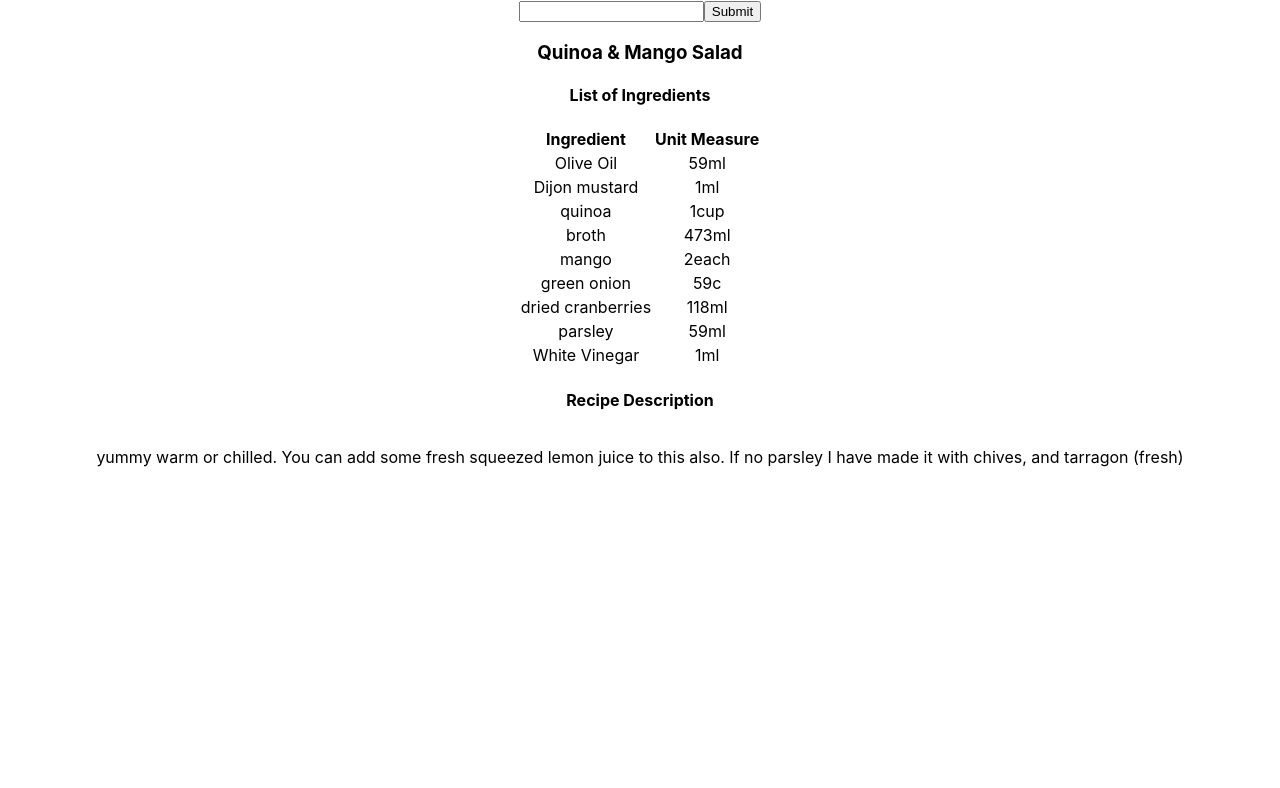
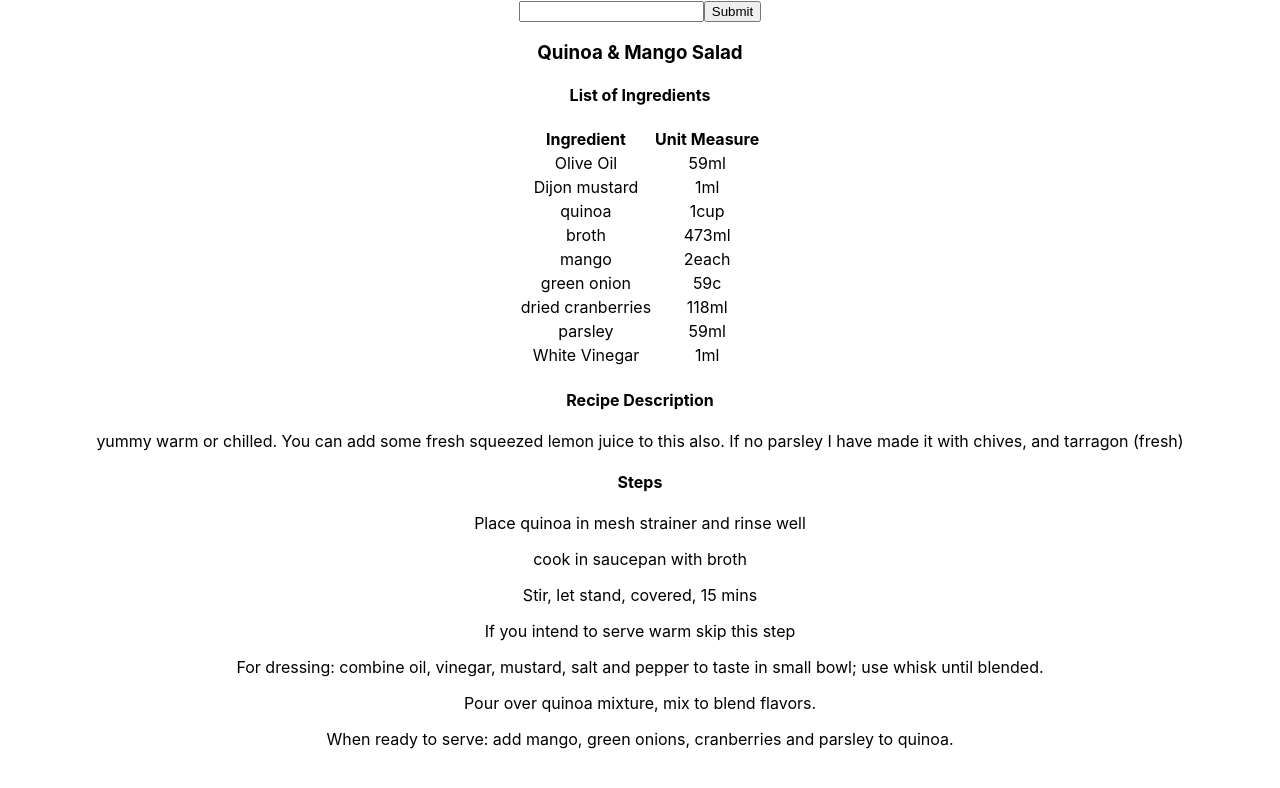
Before and after one commit to therealarcher/final, a React (Create React App) app in the folder front_react_state/: page / in a window 1280 px wide. Shown: the top 788 px of the page. Built offline with nearby package versions, Linux system fonts and the light colour scheme.

Commit message:
modified the data response object to contain recipe steps

```diff
--- a/front_react_state/package.json
+++ b/front_react_state/package.json
@@ -4,7 +4,9 @@
   "private": true,
   "dependencies": {
     "axios": "^0.19.0",
+    "bootstrap": "^4.3.1",
     "react": "^16.9.0",
+    "react-bootstrap": "^1.0.0-beta.12",
     "react-dom": "^16.9.0",
     "react-scripts": "3.1.1"
   },
--- a/front_react_state/src/Recipe.js
+++ b/front_react_state/src/Recipe.js
@@ -1,5 +1,6 @@
 import React from 'react';
 import './recipe.css';
+
 const Recipe = ({ recipe }) => {
   return (
     <div>
@@ -24,9 +25,17 @@ const Recipe = ({ recipe }) => {
           ))}
         </tbody>
       </table>
+
       <h4>Recipe Description</h4>
-      <div className="RecipeTable">
-        <p>{recipe.Description}</p>
+      <p>{recipe.Description}</p>
+
+      <div>
+        <h4>Steps</h4>
+        <div>
+          {recipe.Steps.map((Step) => (
+            <p>{Step.Text}</p>
+          ))}
+        </div>
       </div>
     </div>
   );
--- a/front_react_state/src/RecipesContext.js
+++ b/front_react_state/src/RecipesContext.js
@@ -105,6 +105,21 @@ export const RecipesProvider = (props) => {
           Quantity: 1.0,
           Unit: 'tablespoon'
         }
+      ],
+      Steps: [
+        { Text: 'Place quinoa in mesh strainer and rinse well' },
+        { Text: 'cook in saucepan with broth' },
+        { Text: 'Stir, let stand, covered, 15 mins' },
+        { Text: 'If you intend to serve warm skip this step' },
+        {
+          Text:
+            'For dressing: combine oil, vinegar, mustard, salt and pepper to taste in small bowl; use whisk until blended.'
+        },
+        { Text: 'Pour over quinoa mixture, mix to blend flavors.' },
+        {
+          Text:
+            'When ready to serve: add mango, green onions, cranberries and parsley to quinoa.'
+        }
       ]
     }
   ]);
```
Also changed, not shown: 1 other file (tests, documents, lock files or other folders).
